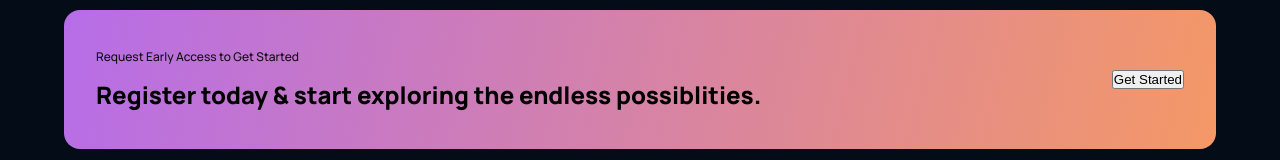
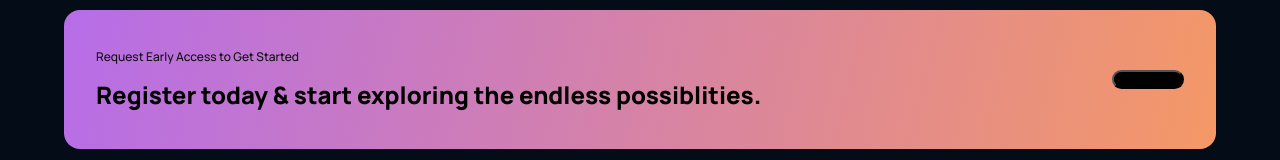
Before and after one commit to DmitryVelichko/avatar-website-react, a React (Create React App) app: page / in a window 1280 px wide. Shown: the part 2769-2929 px from the top of the page. Built offline with nearby package versions, Linux system fonts and the light colour scheme.

Commit message:
New commit

```diff
--- a/src/components/cta/cta.css
+++ b/src/components/cta/cta.css
@@ -31,3 +31,8 @@
   align-items: center;
   margin-left: 2rem;
 }
+
+.gpt3__cta-btn button {
+  background: #000000;
+  border-radius: 40px;
+}
```
